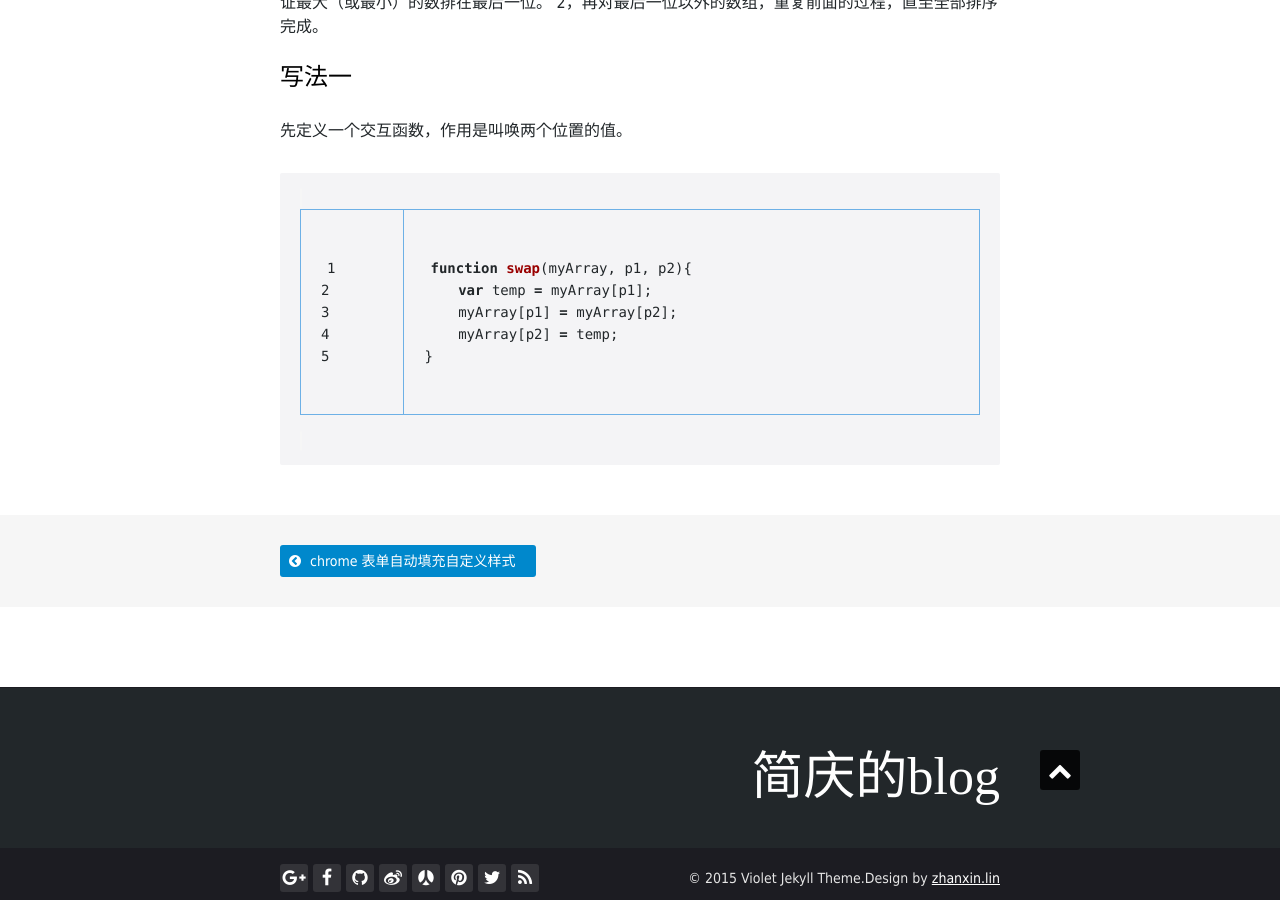
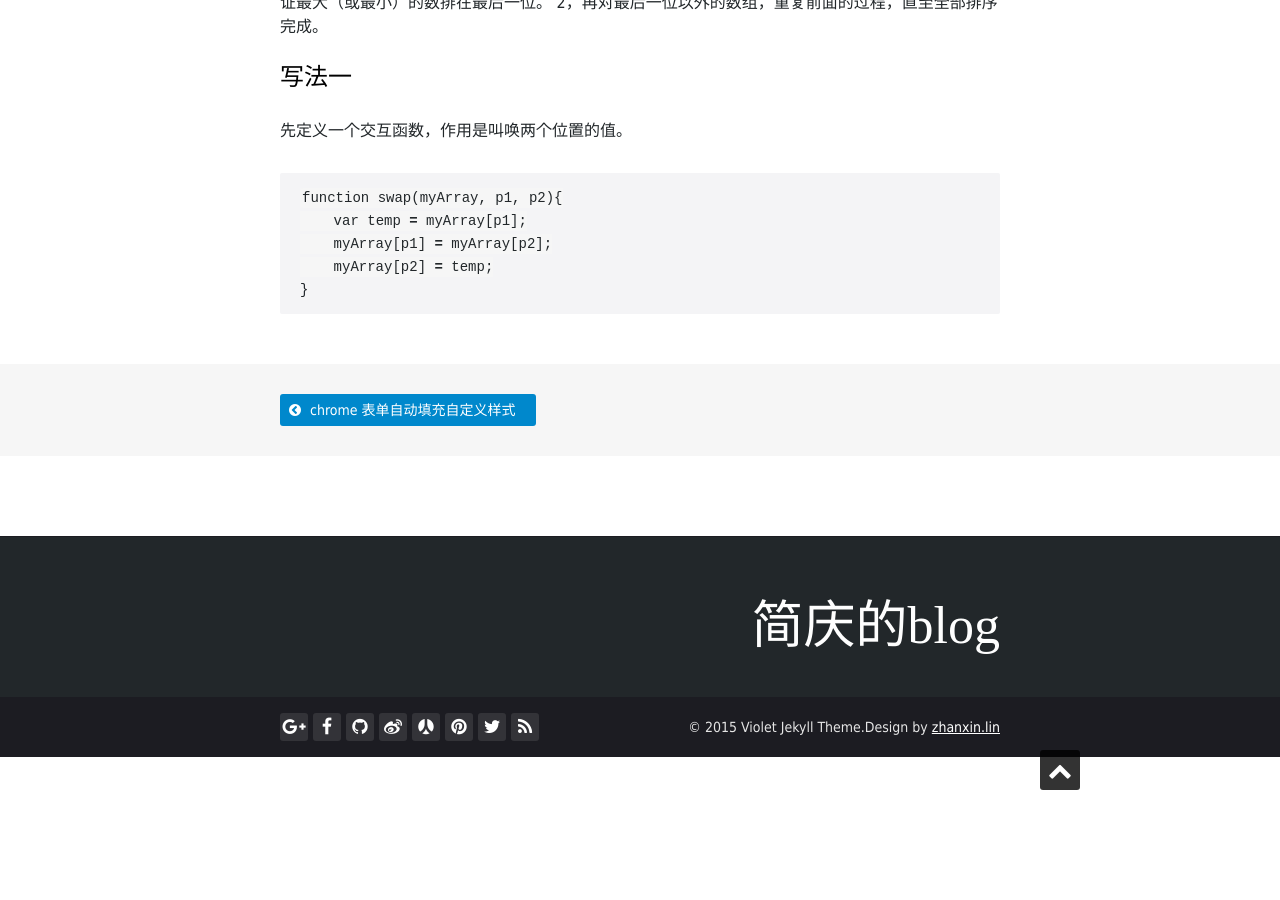
Before and after one commit to woaixiangbao/woaixiangbao.github.io, a Jekyll site: the page built from _posts/2016-08-01-javascript-bubble-sort.md, in a window 1280 px wide and 900 px high, scrolled down 733 px. Built offline with Jekyll 4.4.1, drawn with Linux system fonts in a browser that asks for light colours; nearby versions of some CDN libraries; some web fonts are replaced; Markdown is read by kramdown in place of the engine named in the settings.

Commit message:
high lighter update

````diff
--- a/_posts/2016-08-01-javascript-bubble-sort.md
+++ b/_posts/2016-08-01-javascript-bubble-sort.md
@@ -17,10 +17,10 @@ javascript 冒泡排序算法是学习javascript诸多算法中最基本最简
 ###写法一
 
 先定义一个交互函数，作用是叫唤两个位置的值。
-{% highlight js linenos %}
+```ruby
 function swap(myArray, p1, p2){
     var temp = myArray[p1];
     myArray[p1] = myArray[p2];
     myArray[p2] = temp;
 }
-{% endhighlight %}
+```
````
